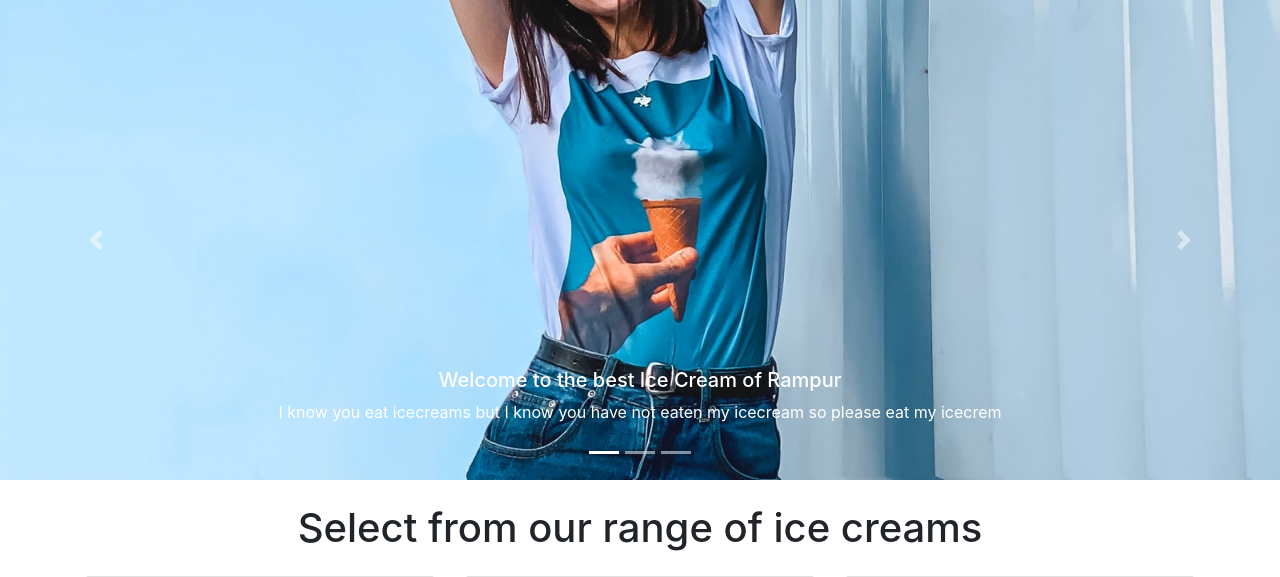
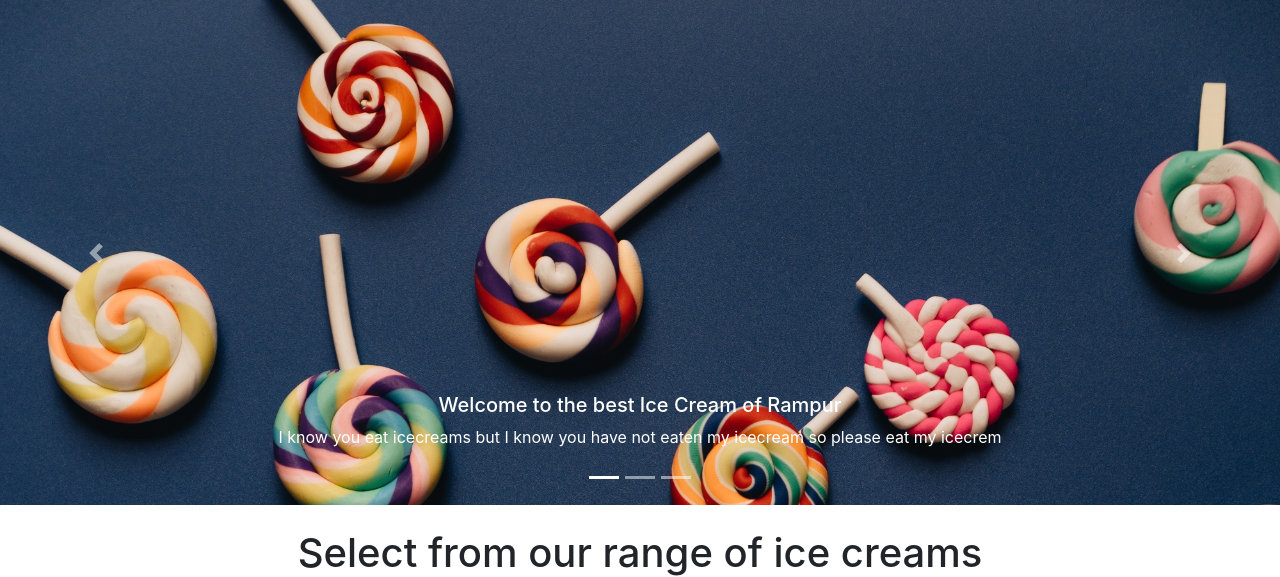
Before and after one commit to shyaamex/CandyStore, a Django app: page / in a window 1280 px wide. Shown: the part 56-633 px from the top of the page. Run offline with Django 3.2, Linux system fonts and the light colour scheme; some libraries are stand-ins or nearby versions.

Commit message:
index file modified/ images were replaced

```diff
--- a/templates/index.html
+++ b/templates/index.html
@@ -12,14 +12,14 @@
     </ol>
     <div class="carousel-inner">
         <div class="carousel-item active">
-                <img src="/static/1.jfif" class="d-block w-100" alt="...">
+                <img src="/static/1.jpg" class="d-block w-100" alt="...">
         <div class="carousel-caption d-none d-md-block">
             <h5>Welcome to the best Ice Cream of Rampur</h5>
             <p>I know you eat icecreams but I know you have not eaten my icecream so please eat my icecrem</p>
         </div>
         </div>
         <div class="carousel-item">
-              <img src="/static/2.jfif" class="d-block w-100" alt="...">
+              <img src="/static/2.jpg" class="d-block w-100" alt="...">
 
         <div class="carousel-caption d-none d-md-block">
             <h5>We serve love with our Ice Creams</h5>
@@ -27,7 +27,7 @@
         </div>
         </div>
         <div class="carousel-item">
-        <img src="/static/3.jfif" class="d-block w-100" alt="...">
+        <img src="/static/3.jpg" class="d-block w-100" alt="...">
         <div class="carousel-caption d-none d-md-block">
             <h5>Inaugarated by Donald Trump</h5>
             <p>This ice cream shop was inaugrated by Honurable President trump</p>
```
Also changed, not shown: static/1.jfif (deleted), static/1.jpg (added), static/2.jfif (deleted), static/2.jpg (added), static/3.jfif (deleted), static/3.jpg (added), static/4.jpeg (added).
